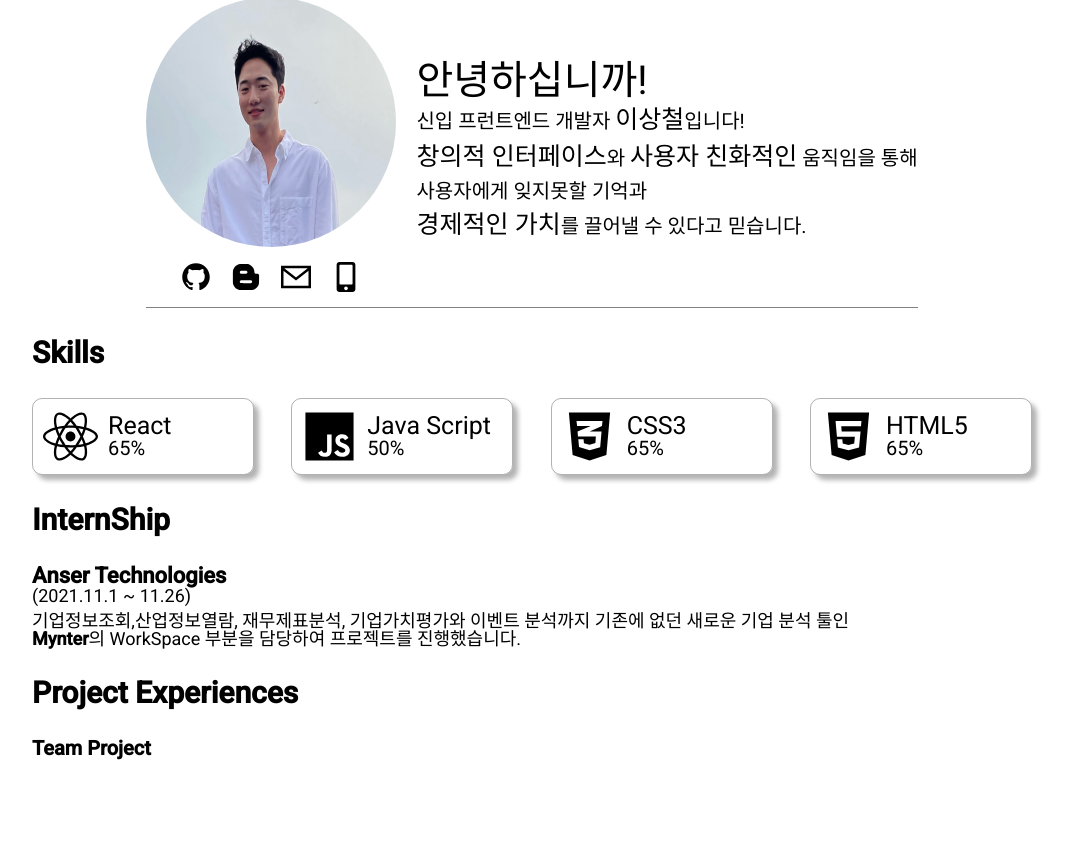
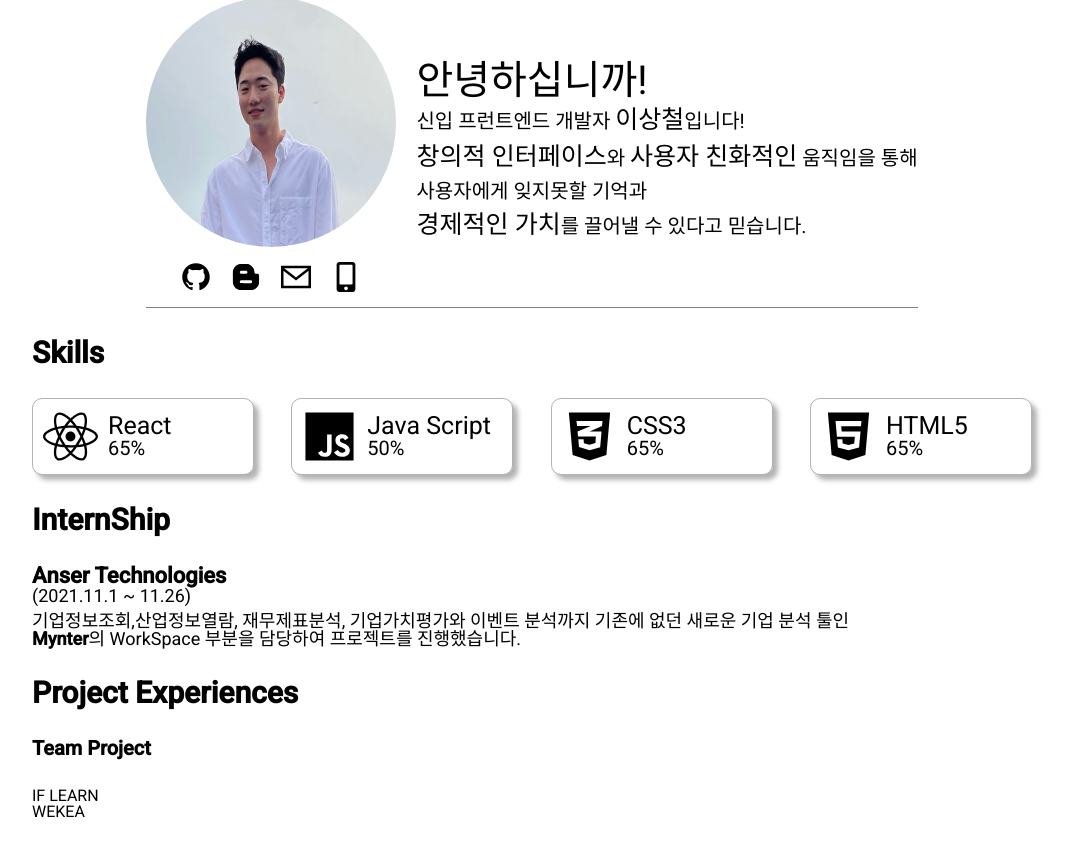
Before and after one commit to sangcheol-LEE/1st-portfolio, a React (Create React App) app: page / in a window 1280 px wide. Shown: the part 153-1008 px from the top of the page, without its empty margins (118-1188 px from the left). Built offline with nearby package versions, Linux system fonts and the light colour scheme.

Commit message:
상수데이터 파일 경로 변경

```diff
--- a/src/App.js
+++ b/src/App.js
@@ -5,6 +5,7 @@ import MainInfo from './Components/MainInfo';
 import MainAside from './Components/MainNav';
 import Skill from './Components/Skill';
 import { FaReact,FaJs,FaCss3Alt,FaHtml5 } from 'react-icons/fa'
+import PROJECT_INFO from './doList';
 
 const App = () => {
 
@@ -39,9 +40,15 @@ const App = () => {
             <h1 className="title">Project Experiences</h1>
             <h2 className="subTitle">Team Project</h2>
 
-            <ProjectBox>
 
-            </ProjectBox>
+             {PROJECT_INFO.map(data => {
+               return (
+                <ProjectBox>
+               <div>{data.name}</div>
+               </ProjectBox>
+               )
+             })}
+
 
           </article>
 
```
Also changed, not shown: src/doList.js (renamed from public/Data/doList.js).
